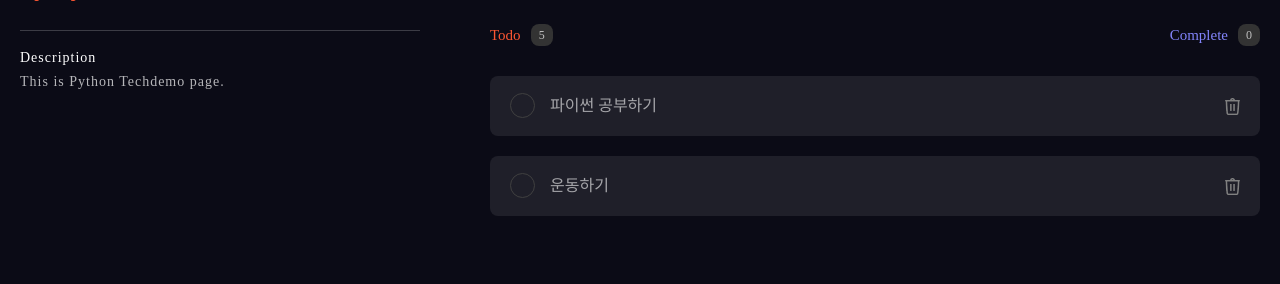
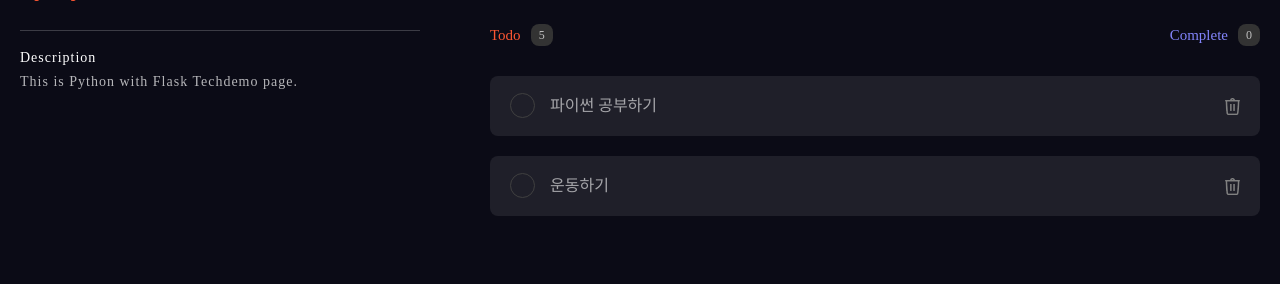
Before and after one commit to channi1984/techdemo-python, a Flask app: page /todo in a window 1280 px wide. Shown: the part 196-480 px from the top of the page. Run offline with Flask 3, Linux system fonts and the light colour scheme; some web fonts are replaced.

Commit message:
title 수정

```diff
--- a/templates/base.html
+++ b/templates/base.html
@@ -73,7 +73,7 @@
 
 					<div class="detail detail1">
 						<strong>Description</strong>
-						<p>This is Python Techdemo page.</p>
+						<p>This is Python with Flask Techdemo page.</p>
 					</div>
 				</div>
 
```
